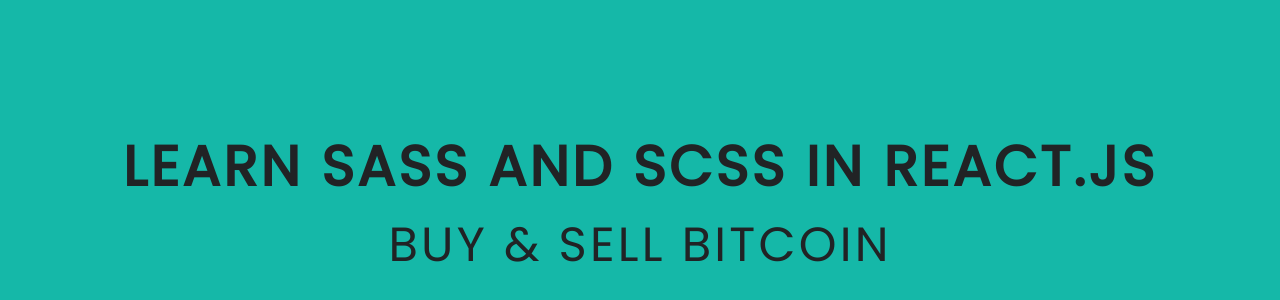
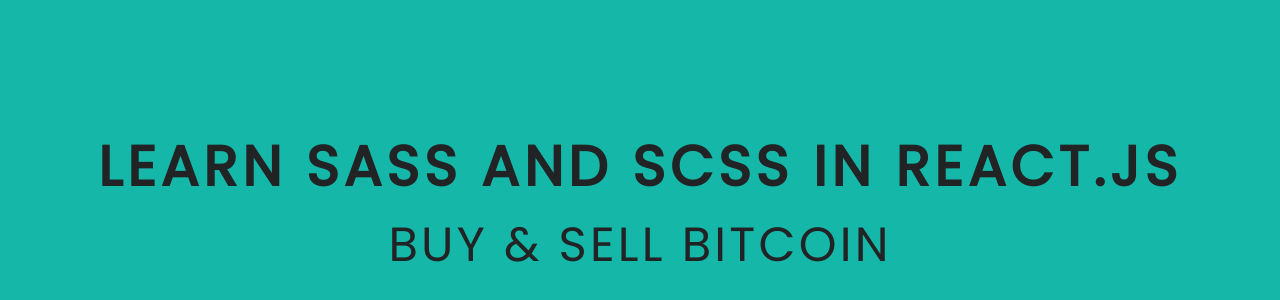
Before and after one commit to AhmedShaykh/Learn-SASS-And-SCSS-With-React.JS, a React (Create React App) app: page / in a window 1280 px wide. Shown: the part 198-498 px from the top of the page. Built offline with nearby package versions, Linux system fonts and the light colour scheme.

Commit message:
It's Time To Push !

```diff
--- a/src/Sass/App.css
+++ b/src/Sass/App.css
@@ -17,7 +17,7 @@
   letter-spacing: 0.3rem;
   color: rgb(33, 35, 37);
   font-size: 3.5rem;
-  letter-spacing: 0.2rem;
+  letter-spacing: 0.3rem;
   text-transform: uppercase;
 }
 .header .head:hover {
--- a/src/Sass/App.scss
+++ b/src/Sass/App.scss
@@ -14,10 +14,12 @@
     flex-direction: column;
 }
 
-@mixin common($font) {
+// ------------- Parameters ------------- //
+
+@mixin common($font,$space) {
     color: rgb(33, 35, 37);
     font-size: $font;
-    letter-spacing: .2rem;
+    letter-spacing: $space;
     text-transform: uppercase;
 }
 
@@ -32,7 +34,7 @@
 
     .head {
         letter-spacing: .3rem;
-        @include common(2rem + 1.5rem);
+        @include common(2rem + 1.5rem ,.3rem);
 
         &:hover {
             color: beige;
@@ -42,7 +44,7 @@
 
     p {
         letter-spacing: .2rem;
-        @include common(1.5rem + 1.5rem);
+        @include common(1.5rem + 1.5rem,.2rem);
 
         &:hover {
             color: rgb(253, 166, 4);
```
Also changed, not shown: 1 other file (tests, documents, lock files or other folders).
